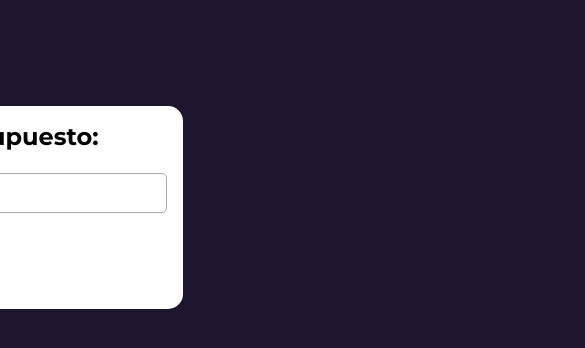
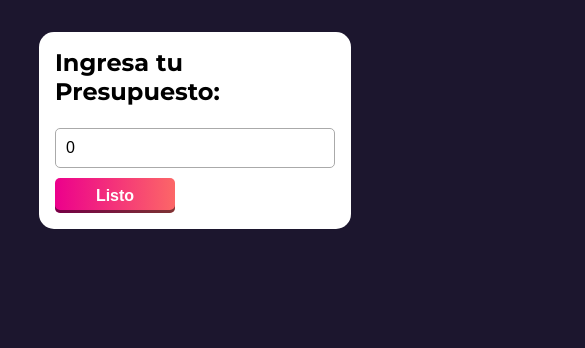
Before and after one commit to angular-bolivia/ng-she-workshop, an Angular app: page / in a window 390 px wide. Shown: the top 348 px of the page, 585 px wide, since content can reach past the window. Built offline with nearby package versions, Linux system fonts and the light colour scheme.

Commit message:
diseño responsive creado

```diff
--- a/src/app/app.component.css
+++ b/src/app/app.component.css
@@ -200,3 +200,18 @@
     opacity: 1;
   }
 }
+
+@media screen and (max-width: 825px) {
+  .contenedor-principal {
+    margin-top: 2em;
+    grid-template-columns: 100%;
+    grid-template-rows: auto auto 600px;
+  }
+
+  .presupuesto,
+  .contenedor-lista,
+  .caja-lista {
+    grid-row: auto;
+    grid-column: auto;
+  }
+}
--- a/src/styles.css
+++ b/src/styles.css
@@ -17,7 +17,7 @@ body {
   background-color: #1c162e;
   background-image: url("./assets/bg.svg");
   background-repeat: no-repeat;
-  background-position: bottom;
+  background-position: bottom center;
   background-size: contain;
 }
 
@@ -38,3 +38,15 @@ input::placeholder {
   font-family: "montserrat", sans-serif;
   font-size: 16px;
 }
+
+/* TODO: configurar la altura de una mejor forma */
+@media screen and (max-width: 825px) {
+  body {
+    height: 1115px;
+    width: 100%;
+    align-items: flex-start;
+    justify-content: center;
+    padding: 0 10%;
+    box-sizing: border-box;
+  }
+}
```
